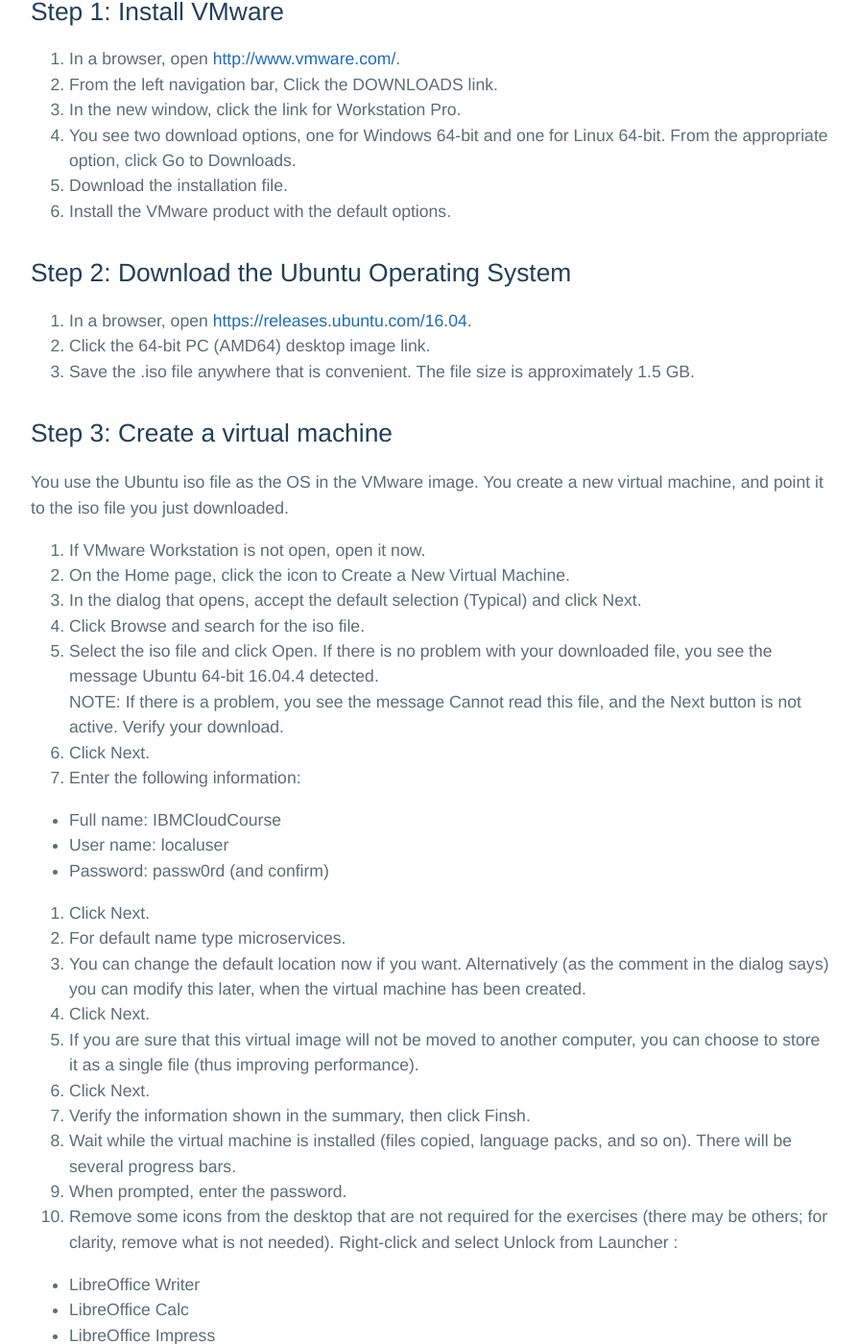
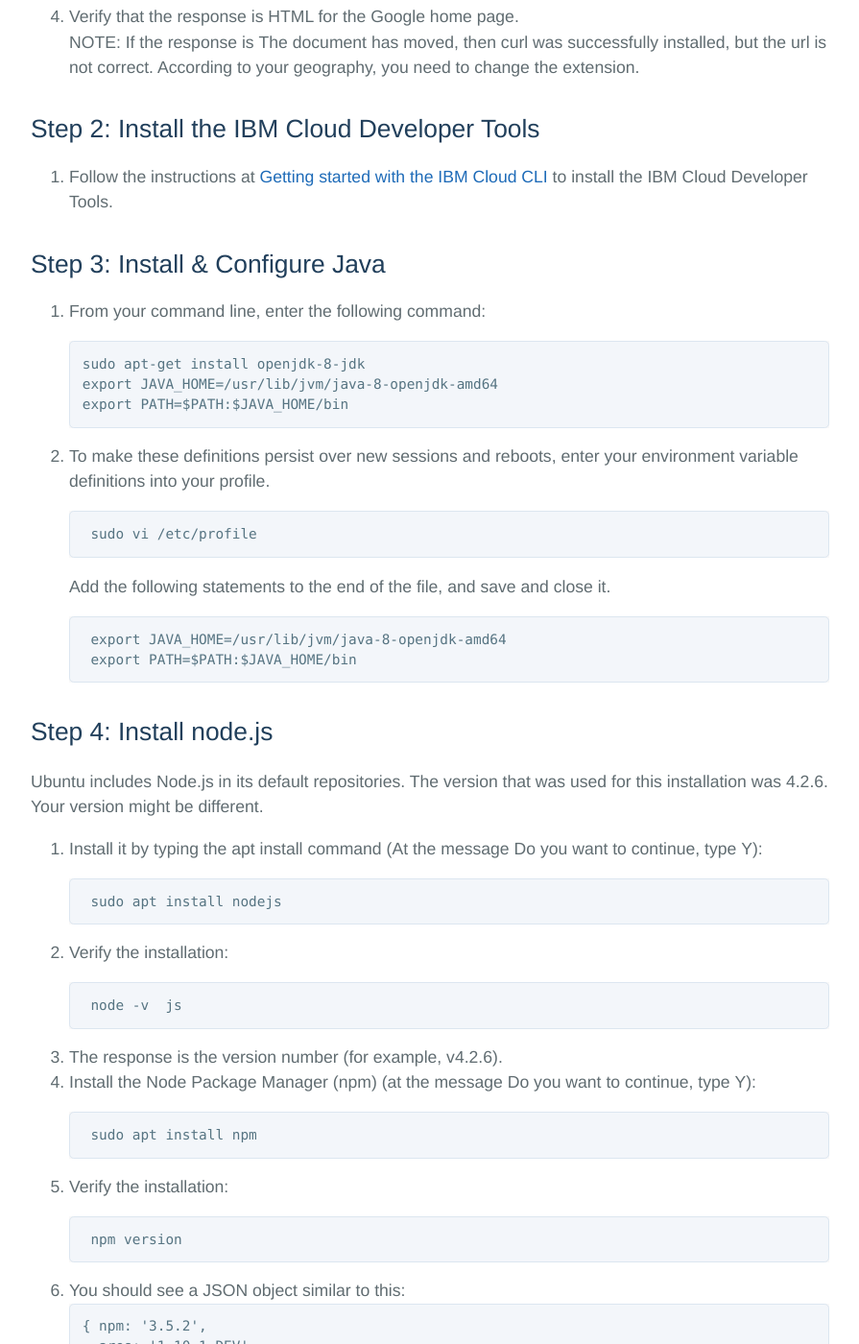
Before and after one commit to ibm-cloud-academy/ibm-cloud-academy.github.io, a Jekyll site: the page built from set_up_linux.md, in a window 1280 px wide and 1400 px high, scrolled down 1096 px. Shown: the whole window at 96% size, without its empty margins (192-1087 px from the left). Built offline with Jekyll 4.4.1, drawn with Linux system fonts in a browser that asks for light colours; some web fonts are replaced; our own code applies the rules of GitHub Pages for plain Markdown files; some of the changed text lies outside the part shown.

Commit message:
Update Linux and Windows 10 for simpler Java install

````diff
--- a/set_up_linux.md
+++ b/set_up_linux.md
@@ -1,155 +1,69 @@
-# Preparing a Linux machine or virtual machine for the Labs
-This document provides the steps to install the software necessary for the lab exercises on a Linux machine. It can also be used to set up the software on a VMware Linux virtual machine.
+# Preparing a Linux machine for the Labs
+This document provides the steps to install the software necessary for the lab exercises on a Linux machine. The instructions are written using an Ubuntu system.
 
-If you are working with a native Linux machine and not a virtual machine, you can start with Step 4. You can also skip to Step 4 if you want to work with an existing Ubuntu virtual machine image.
+1. Install curl
+2. Install IBM Cloud Developer Tools
+3. Install Java JDK 1.8
+4. Create JAVA_HOME environment variable
+5. Install node.js
 
-1. Install VMware
-2. Download the Ubuntu Operating System
-3. Create a virtual machine
-4. Install curl
-5. Install IBM Cloud Developer Tools
-6. Install Java JDK 1.8
-7. Create JAVA_HOME environment variable
-8. Install node.js
+## Step 1: Install curl
 
-If you are going to create a Linux virtual machine on a Windows host, verify the following:
-1. make sure you have at least 22GB of available disk space (20GB for virtual disk and 2GB for the Ubuntu iso image).
-2. Make sure IntelVT-X is enabled . For example, on a Lenovo Thinkpad W530, in the BIOS select __Security > Virtualization > Enable Intel VT-X__.
+1. Update all the component installation packages for your operating system.
 
-## Step 1: Install VMware
+		sudo apt-get update && sudo apt-get dist-upgrade
 
-1. In a browser, open [http://www.vmware.com/]( http://www.vmware.com).
-2. From the left navigation bar, Click the __DOWNLOADS__ link.
-3. In the new window, click the link for __Workstation Pro__.
-4. You see two download options, one for Windows 64-bit and one for Linux 64-bit. From the appropriate option, click __Go to Downloads__.
-5. Download the installation file.
-6. Install the VMware product with the default options.
+2. Run the following command (At the message __Do you want to continue__, type __Y__):
 
-## Step 2: Download the Ubuntu Operating System
+		sudo apt-get install curl
 
-1. In a browser, open [https://releases.ubuntu.com/16.04]( https://releases.ubuntu.com/16.04).
-2. Click the __64-bit PC (AMD64) desktop image__ link.
-3. Save the .iso file anywhere that is convenient. The file size is approximately 1.5 GB.
+3. When the installation is complete, verify that it was successful by typing
 
-## Step 3: Create a virtual machine
-You use the Ubuntu iso file as the OS in the VMware image. You create a new virtual machine, and point it to the iso file you just downloaded.
-
-1. If VMware Workstation is not open, open it now.
-2. On the Home page, click the icon to Create a New Virtual Machine.
-3. In the dialog that opens, accept the default selection (__Typical__) and click __Next__.
-4. Click __Browse__ and search for the iso file.
-5. Select the iso file and click __Open__. If there is no problem with your downloaded file, you see the message __Ubuntu 64-bit 16.04.4 detected__.
-__NOTE:__ If there is a problem, you see the message __Cannot read this file__, and the __Next__ button is not active. Verify your download.
-6. Click __Next__.
-7. Enter the following information:
-
-  + Full name: __IBMCloudCourse__
-  + User name: __localuser__
-  + Password: __passw0rd__ (and confirm)
-
-8. Click __Next__.
-9. For default name type __microservices__.
-10. You can change the default location now if you want. Alternatively (as the comment in the dialog says) you can modify this later, when the virtual machine has been created.
-11. Click __Next__.
-12. If you are sure that this virtual image will not be moved to another computer, you can choose to store it as a single file (thus improving performance).
-13. Click __Next__.
-14. Verify the information shown in the summary, then click __Finsh__.
-15. Wait while the virtual machine is installed (files copied, language packs, and so on).   There will be several progress bars.
-16. When prompted, enter the password.
-17. Remove some icons from the desktop that are not required for the exercises (there may be others; for clarity, remove what is not needed). Right-click and select __Unlock from Launcher__ :
-
-  + LibreOffice Writer
-  + LibreOffice Calc
-  + LibreOffice Impress
-  + Ubuntu Software
-  + Amazon
-  + FloppyDisk
-
-18. Click the __Search your computer__ icon and type '__t__' in the search field.
-19. Click the __Terminal__ icon and verify that the Terminal opens.
-20. In the navigation bar to the left, right-click the __Terminal__ icon and select __Lock to Launcher__.
-21. Type __exit__ in the Terminal window. When it closes, verify that the icon remains on the navigation bar.
-
-The rest of the instructions apply to the image you have just created if you did that, or your native Linux operating system. Thus, 'In a browser...' means a browser on the image or on your native Linux system.
-
-## Step 4: Install curl
-
-1. Run the following command (At the message __Do you want to continue__, type __Y__):
-`sudo apt-get install curl`
-2. When the installation is complete, verify that it was successful by typing
-`curl https://www.google.com`
-3. Verify that the response is HTML for the Google home page.
+		curl https://www.google.com
+4. Verify that the response is HTML for the Google home page.
 __NOTE__: If the response is __The document has moved__, then curl was successfully installed, but the url is not correct. According to your geography, you need to change the extension.
 
-## Step 5: Install the IBM Cloud Developer Tools
+## Step 2: Install the IBM Cloud Developer Tools
 
 1. Follow the instructions at [Getting started with the IBM Cloud CLI](https://cloud.ibm.com/docs/cli/index.html#overview) to install the IBM Cloud Developer Tools.
 
-## Step 6: Install Java JDK 1.8
+## Step 3: Install & Configure Java
 
-1.	In a browser, open https://www.oracle.com
-2.	In the list of menu options, click __Trials and Downloads__.
-3.	Click __Java for Developers__.
-4.	In the list, look for the newest version that starts with __Java SE 8__. At the time of writing, the newest version was Java SE 8u171. If your version is newer, make the appropriate adjustment in the commands that follow. In that section, click the __DOWNLOAD__ button under __JDK__ (Note: your minor version may be different)
-5.	In the section that lists installation files for the various operating systems, click the __Accept License Agreement__ radio button at the top.
-6. Select the __tgz__ file for Linux 64-bit (jdk-8u171-linux-x64.tar.gz).
-7. __Save__ the file.
+1.	From your command line, enter the following command:
 
-You now have the compressed file on your image. The next step is to move it to the correct location and unzip it.
+		sudo apt-get install openjdk-8-jdk
+		export JAVA_HOME=/usr/lib/jvm/java-8-openjdk-amd64
+		export PATH=$PATH:$JAVA_HOME/bin
 
-1. Create a directory for the file. In the Terminal, type the following:
-`sudo mkdir /usr/local/java`
-2. Change to the download directory:
-`cd ~/Downloads`
-3. You copy recursively (-r) the file in this directory to the location you want:
-`sudo cp -r jdk-8u171-linux-x64.tar.gz /usr/local/java`
-4. Change to the new java directory:
-`cd /usr/local/java`
-5. Verify that the tar.gz file was copied:
-`ls`
-5. Unzip the file:
-`sudo tar xvf jdk-8u171-linux-x64.tar.gz`
-6. Verify that the extraction was successful:
-`cd jdk1.8.0_171`
-`ls`
-You should see several directories, files, and zip files.
+2. To make these definitions persist over new sessions and reboots, enter your environment variable definitions into your profile.
 
-## Step 7: Create JAVA_HOME environment variable
-You add JAVA_HOME to the PATH by editing the profile file.
+		sudo vi /etc/profile
 
-1. Open the __/etc/profile__ file in an editor:
-`sudo gedit /etc/profile`
-2. __Add__ these lines to the bottom of the file:
-`JAVA_HOME=/usr/local/java/jdk1.8.0_111`
-`PATH=$JAVA_HOME/bin:$PATH`
-`export JAVA_HOME`
-`export PATH`
-3. __Save__ and __close__ the profile file.
+   Add the following statements to the end of the file, and save and close it.
 
-The final step is to provide the information about the new PATH to the system. You do this with three update-alternative commands for Java, javac, and javaws:
+		export JAVA_HOME=/usr/lib/jvm/java-8-openjdk-amd64
+		export PATH=$PATH:$JAVA_HOME/bin
 
-1. Update the java information (the final argument is the priority):
-`sudo update-alternatives --install "/usr/bin/java" "java" "/usr/local/java/jdk1.8.0_171/jre/bin/java" 1`
-2. Update the compiler information:
-`sudo update-alternatives --install "/usr/bin/javac" "javac" "/usr/local/java/jdk1.8.0_171/bin/javac" 1`
-3. Update the javaws information:
-`sudo update-alternatives --install "/usr/bin/javaws" "javaws" "/usr/local/java/jdk1.8.0_171/bin/javaws" 1`
-4. Verify that your installation of Java is recognized. Type:
-`java -version`
-5. You should see information about the java version, Java runtime, and Java HotSpot.
-
-## Step 8: Install node.js
+## Step 4: Install node.js
 Ubuntu includes Node.js in its default repositories.  The version that was used for this installation was __4.2.6__. Your version might be different.
 
 1. Install it by typing the __apt install__ command (At the message __Do you want to continue__, type __Y__):
-	`sudo apt install nodejs-legacy`
+
+		sudo apt install nodejs
+
 2. Verify the installation:
-`node -v`  js
+
+		node -v  js
+
 3. The response is the version number (for example, v4.2.6).
 4. Install the Node Package Manager (npm) (at the message __Do you want to continue__, type __Y__):
-`sudo apt install npm`
+
+		sudo apt install npm
+
 5. Verify the installation:
-`npm version`
+
+		npm version
+
 6. You should see a JSON object similar to this:
 ```
 { npm: '3.5.2',
````
Also changed, not shown: set_up_windows.md (deleted, +0 -73 lines), set_up_windows10.md (+10 -2 lines).
